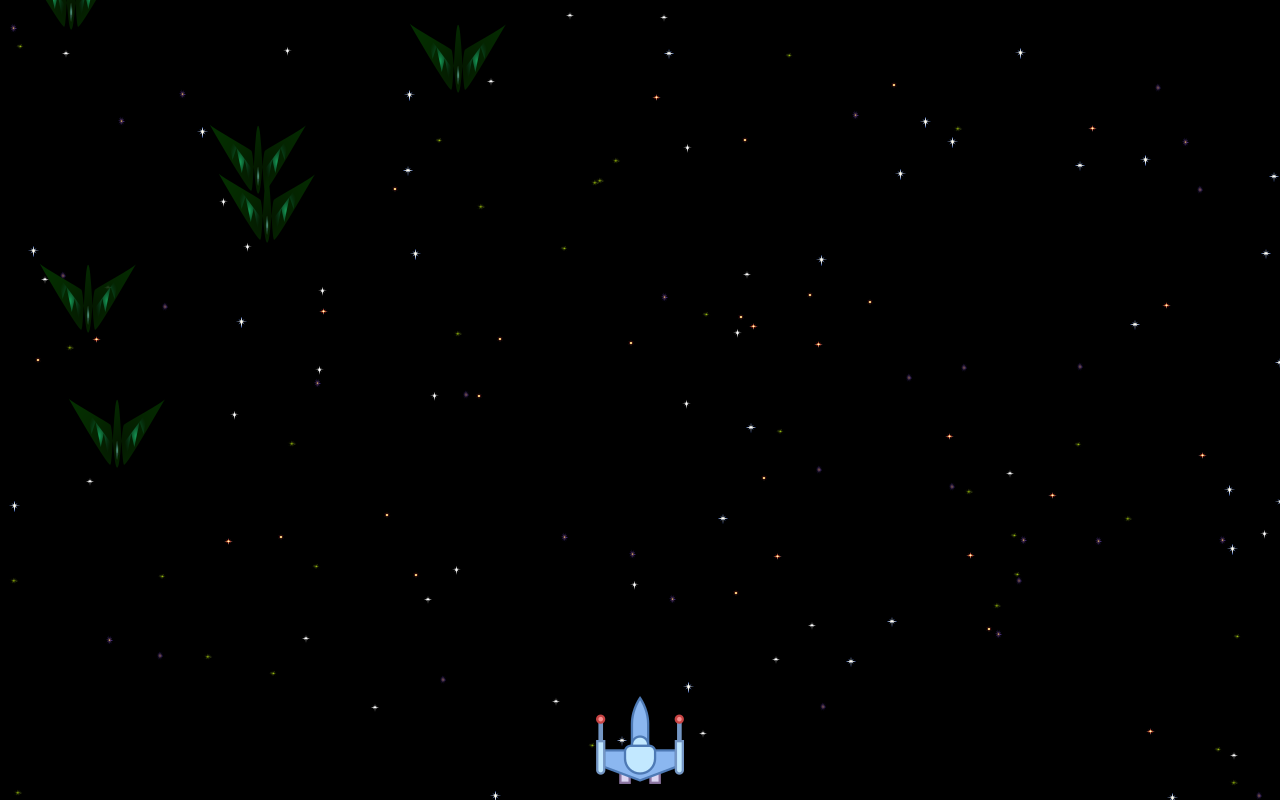
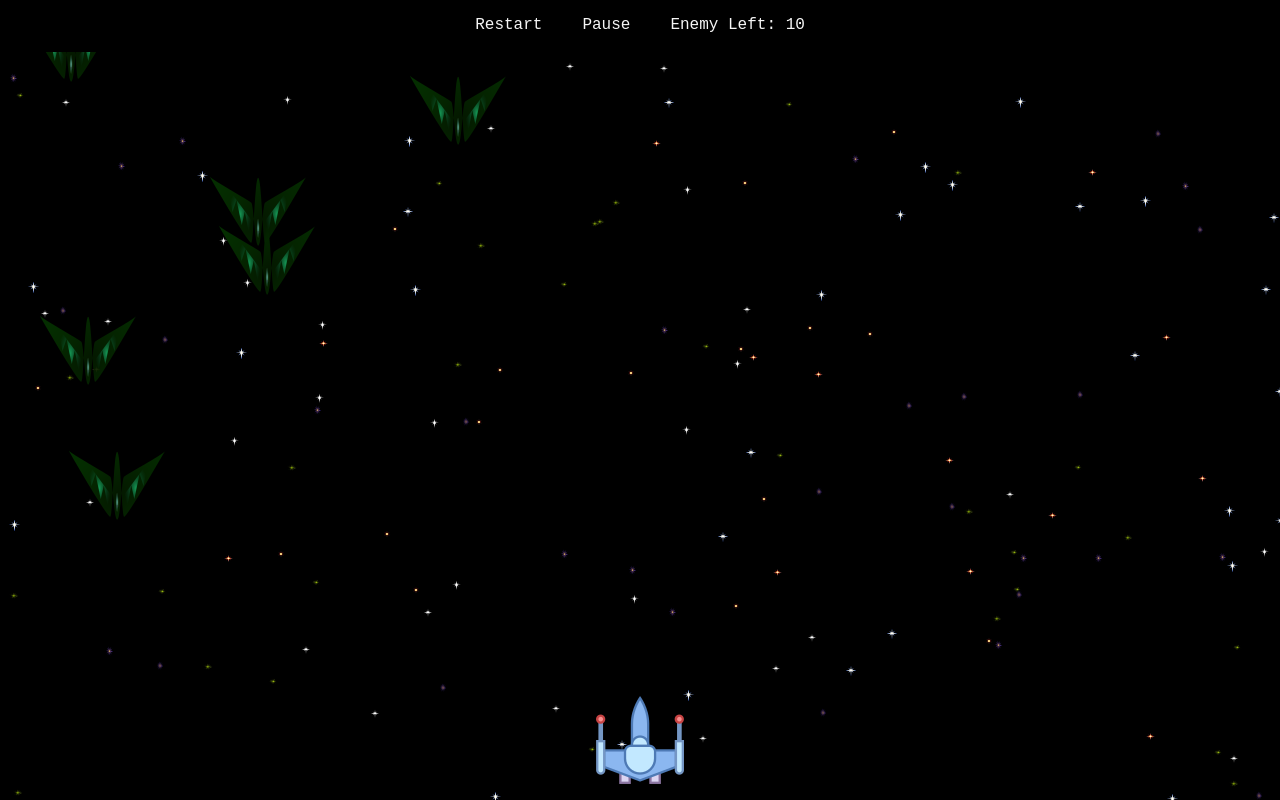
Before and after one commit to tomfoxweb/shooter, an Angular app: page / in a window 1280 px wide. Built offline with nearby package versions, Linux system fonts and the light colour scheme.

Commit message:
Add toolbar

```diff
--- a/src/app/app.component.html
+++ b/src/app/app.component.html
@@ -1 +1,10 @@
-<canvas #canvasGame class="canvas-game"></canvas>
+<div class="content-container">
+  <div class="toolbar-container">
+    <button (click)="restart()">Restart</button>
+    <button (click)="pause()">{{ pauseCaption }}</button>
+    <label for="outputEnemyLeft">
+      Enemy Left: <output id="outputEnemyLeft">{{ enemyLeftCount }}</output>
+    </label>
+  </div>
+  <canvas #canvasGame class="canvas-game"></canvas>
+</div>
--- a/src/app/app.component.scss
+++ b/src/app/app.component.scss
@@ -1,6 +1,52 @@
-.canvas-game {
-  display: block;
-  width: 100%;
+.content-container {
+  display: grid;
+  grid-template-columns: 1fr;
+  grid-template-rows: auto 1fr;
+  align-content: stretch;
+  gap: 0.1em;
   height: 100%;
   background-color: black;
+
+  .toolbar-container {
+    font-family: "Courier New", Courier, monospace;
+    font-size: 1rem;
+    display: flex;
+    flex-flow: row wrap;
+    justify-content: center;
+    gap: 0.5em;
+
+    button {
+      font-family: inherit;
+      font-size: inherit;
+      background-color: black;
+      color: whitesmoke;
+      border: none;
+      font-size: 1rem;
+      padding: 1em;
+      cursor: pointer;
+
+      &:hover {
+        outline: 1px solid whitesmoke;
+      }
+
+      &:active {
+        color: gold;
+        background-color: teal;
+      }
+    }
+
+    label {
+      font-family: inherit;
+      font-size: inherit;
+      padding: 1em;
+      background-color: black;
+      color: whitesmoke;
+    }
+  }
+
+  .canvas-game {
+    width: 100%;
+    height: 100%;
+    background-color: black;
+  }
 }
--- a/src/app/app.component.ts
+++ b/src/app/app.component.ts
@@ -15,12 +15,15 @@ import { ImageProviderService } from './image-provider.service';
 })
 export class AppComponent implements AfterViewInit {
   title = 'shooter';
+  pauseCaption = 'Pause';
+  enemyLeftCount = 100;
   private game!: Game;
   private imagesLoaded = false;
   private touchStartX = 0;
   private touchStartY = 0;
   private touchEndX = 0;
   private touchEndY = 0;
+  private isPaused = false;
 
   @ViewChild('canvasGame') canvasGame!: ElementRef<HTMLCanvasElement>;
 
@@ -73,7 +76,7 @@ export class AppComponent implements AfterViewInit {
     canvas.height = Number.parseInt(css.height);
     await this.imageProvider.loadImages();
     this.imagesLoaded = true;
-    this.game = new Game(this.imageProvider, canvas);
+    this.game = new Game(this.imageProvider, canvas, this);
   }
 
   private setStartTouchPosition(x: number, y: number): void {
@@ -105,4 +108,26 @@ export class AppComponent implements AfterViewInit {
       this.game.fire();
     }
   }
+
+  restart() {
+    this.game.restart();
+    this.isPaused = false;
+    this.pauseCaption = 'Pause';
+  }
+
+  pause() {
+    if (this.isPaused) {
+      this.game.resume();
+      this.isPaused = false;
+      this.pauseCaption = 'Pause';
+    } else {
+      this.game.pause();
+      this.isPaused = true;
+      this.pauseCaption = 'Resume';
+    }
+  }
+
+  setEnemyLeftCount(enemyLeftCount: number) {
+    this.enemyLeftCount = enemyLeftCount;
+  }
 }
--- a/src/app/game/game.ts
+++ b/src/app/game/game.ts
@@ -1,3 +1,4 @@
+import { AppComponent } from '../app.component';
 import { ImageProviderService } from '../image-provider.service';
 import { Rectangle } from './boundable';
 import { DrawableType } from './drawable';
@@ -25,9 +26,21 @@ export class Game {
   private readonly enemyWidth = 97;
   private readonly enemyHeight = 70;
   private readonly timerInterval = 16;
+  private readonly enemyTotalSpawnCount = 10;
+  private enemySpawnCount: number;
+  private enemyLeftCount: number;
+  private isPaused = false;
+  private isGameOver = false;
+  private message: string;
+  private app: AppComponent;
 
-  constructor(imageProvider: ImageProviderService, canvas: HTMLCanvasElement) {
+  constructor(
+    imageProvider: ImageProviderService,
+    canvas: HTMLCanvasElement,
+    app: AppComponent
+  ) {
     this.imageProvider = imageProvider;
+    this.app = app;
     this.canvas = canvas;
     this.ctx = this.canvas.getContext('2d')!;
     this.leftBorder = this.createLeftBorder();
@@ -38,7 +51,11 @@ export class Game {
     this.stars = this.createStars();
     this.missles = [];
     this.enemies = [];
+    this.enemySpawnCount = 0;
+    this.enemyLeftCount = this.enemyTotalSpawnCount;
+    this.message = 'Loading';
     this.timeNextEnemySpawn = performance.now();
+    this.app.setEnemyLeftCount(this.enemyLeftCount);
     this.startGameLoop();
   }
 
@@ -59,11 +76,28 @@ export class Game {
     this.player = this.createPlayer();
     this.missles = [];
     this.enemies = [];
+    this.isPaused = false;
+    this.isGameOver = false;
+    this.message = '';
+    this.enemySpawnCount = 0;
+    this.enemyLeftCount = this.enemyTotalSpawnCount;
+    this.app.setEnemyLeftCount(this.enemyLeftCount);
     this.timeNextEnemySpawn = performance.now();
+  }
+
+  pause() {
+    this.isPaused = true;
+  }
+
+  resume() {
+    this.isPaused = false;
   }
 
   private startGameLoop() {
     window.setInterval(() => {
+      if (this.isPaused || this.isGameOver) {
+        return;
+      }
       this.checkForSpawnEnemy();
       this.move();
       this.draw();
@@ -92,6 +126,12 @@ export class Game {
         if (intersect(missle.getBounds(), enemy.getBounds())) {
           this.missles.splice(missleIndex, 1);
           this.enemies.splice(enemyIndex, 1);
+          this.enemyLeftCount--;
+          this.app.setEnemyLeftCount(this.enemyLeftCount);
+          if (this.enemyLeftCount <= 0) {
+            this.gameWin();
+            return;
+          }
         }
       });
       if (intersect(missle.getBounds(), this.topBorder)) {
@@ -104,10 +144,12 @@ export class Game {
     this.enemies.forEach((x, index) => {
       x.move();
       if (intersect(x.getBounds(), this.bottomBorder)) {
-        this.gameOver();
+        this.gameFail();
+        return;
       }
       if (intersect(x.getBounds(), this.player.getBounds())) {
-        this.gameOver();
+        this.gameFail();
+        return;
       }
     });
   }
@@ -125,6 +167,9 @@ export class Game {
     this.enemies.forEach((x) => {
       x.draw(this.ctx);
     });
+    if (this.isGameOver) {
+      this.showMessage();
+    }
     this.ctx.restore();
   }
 
@@ -132,6 +177,10 @@ export class Game {
     if (performance.now() < this.timeNextEnemySpawn) {
       return;
     }
+    if (this.enemySpawnCount >= this.enemyTotalSpawnCount) {
+      return;
+    }
+    this.enemySpawnCount++;
     this.enemies.push(this.createEnemy());
     const delay = Math.random() * 2000 + 500;
     this.timeNextEnemySpawn = performance.now() + delay;
@@ -207,8 +256,23 @@ export class Game {
     return stars;
   }
 
-  private gameOver() {
-    alert('Game Over!');
-    this.restart();
+  private gameFail() {
+    this.message = 'Fail!';
+    this.isGameOver = true;
+  }
+
+  private gameWin() {
+    this.message = 'Success!';
+    this.isGameOver = true;
+  }
+
+  private showMessage() {
+    this.ctx.save();
+    this.ctx.font = '36px monospace';
+    this.ctx.fillStyle = 'gold';
+    const x = this.canvas.width / 2 - 50;
+    const y = this.canvas.height / 2 - 20;
+    this.ctx.fillText(this.message, x, y);
+    this.ctx.restore();
   }
 }
```
